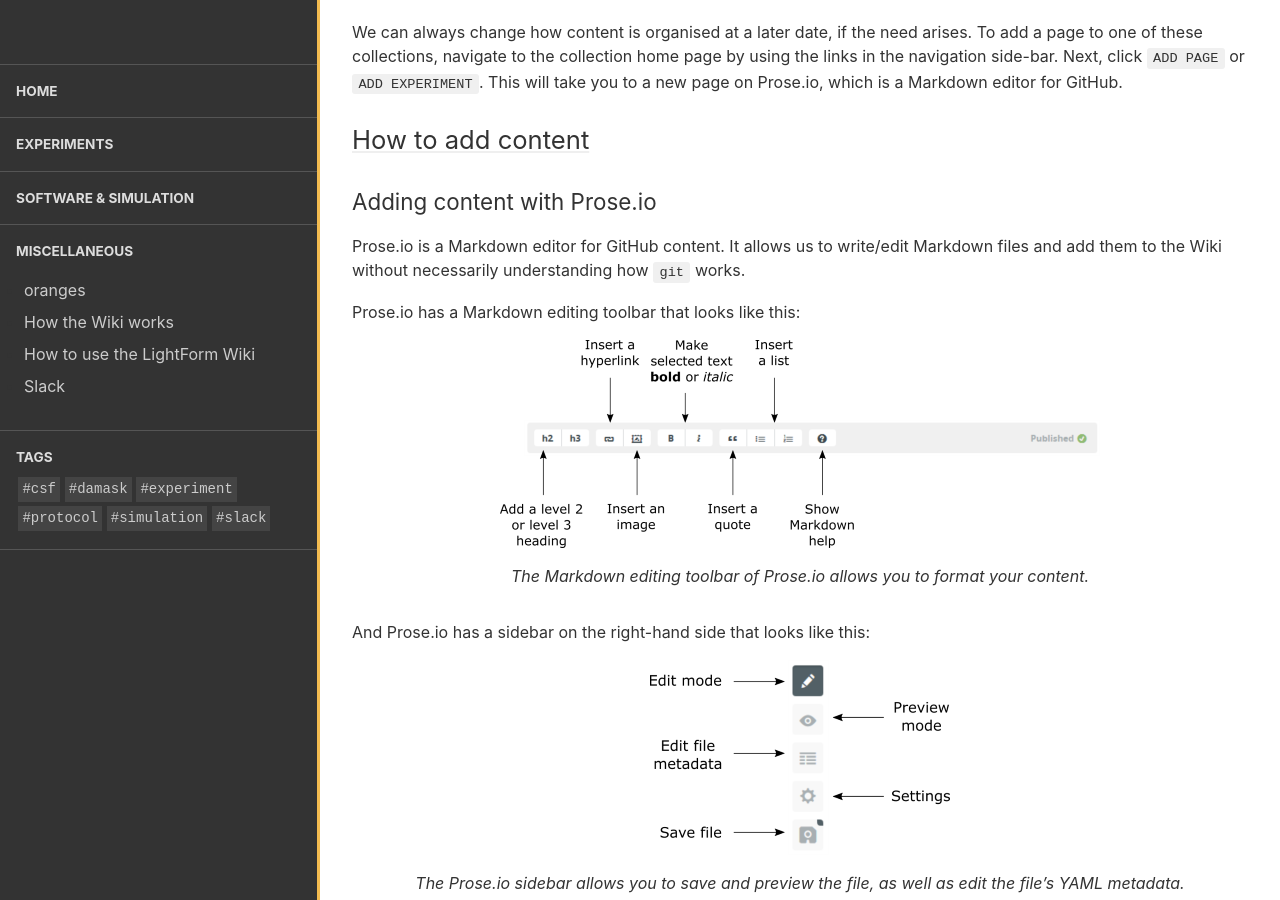
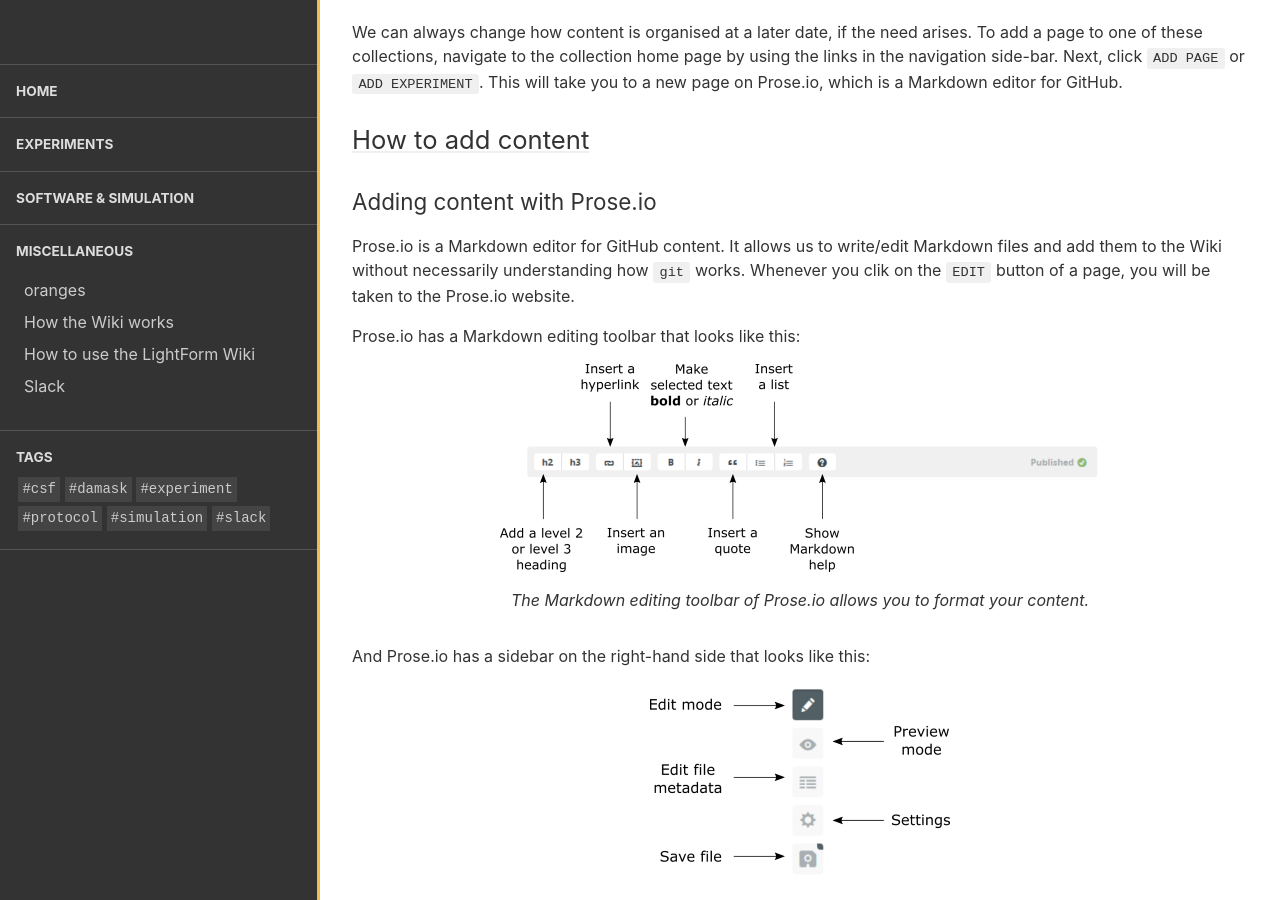
Before and after one commit to test-aplowman/test-aplowman.github.io, a Jekyll site: the page built from collections/_miscellaneous/how_to_use_wiki.md, in a window 1280 px wide and 900 px high, scrolled down 823 px. Built offline with Jekyll 4.4.1, drawn with Linux system fonts in a browser that asks for light colours.

Commit message:
Update how_to_use_wiki.md

```diff
--- a/collections/_miscellaneous/how_to_use_wiki.md
+++ b/collections/_miscellaneous/how_to_use_wiki.md
@@ -20,7 +20,7 @@
 
 ### Adding content with Prose.io
 
-Prose.io is a Markdown editor for GitHub content. It allows us to write/edit Markdown files and add them to the Wiki without necessarily understanding how `git` works.
+Prose.io is a Markdown editor for GitHub content. It allows us to write/edit Markdown files and add them to the Wiki without necessarily understanding how `git` works. Whenever you clik on the `EDIT` button of a page, you will be taken to the Prose.io website.
 
 Prose.io has a Markdown editing toolbar that looks like this:
 
```
